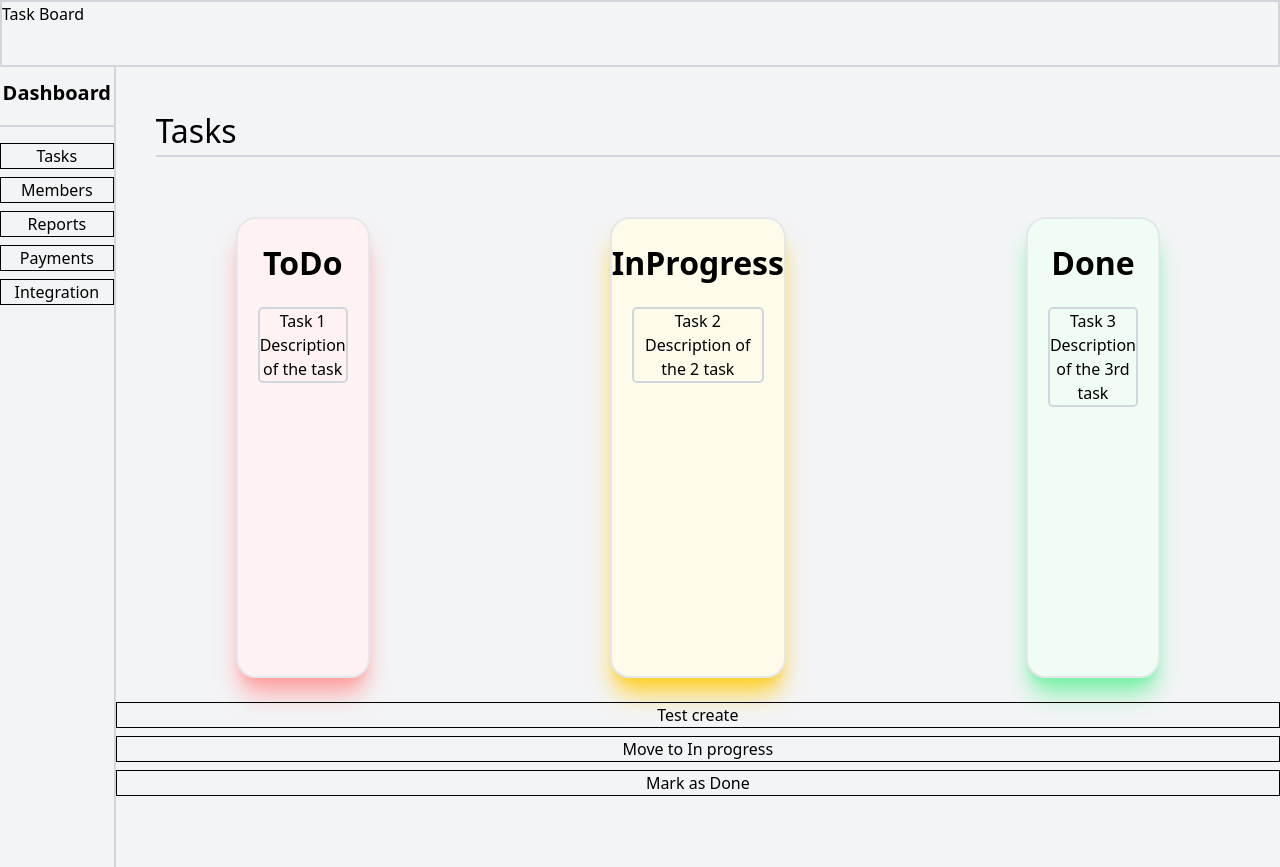
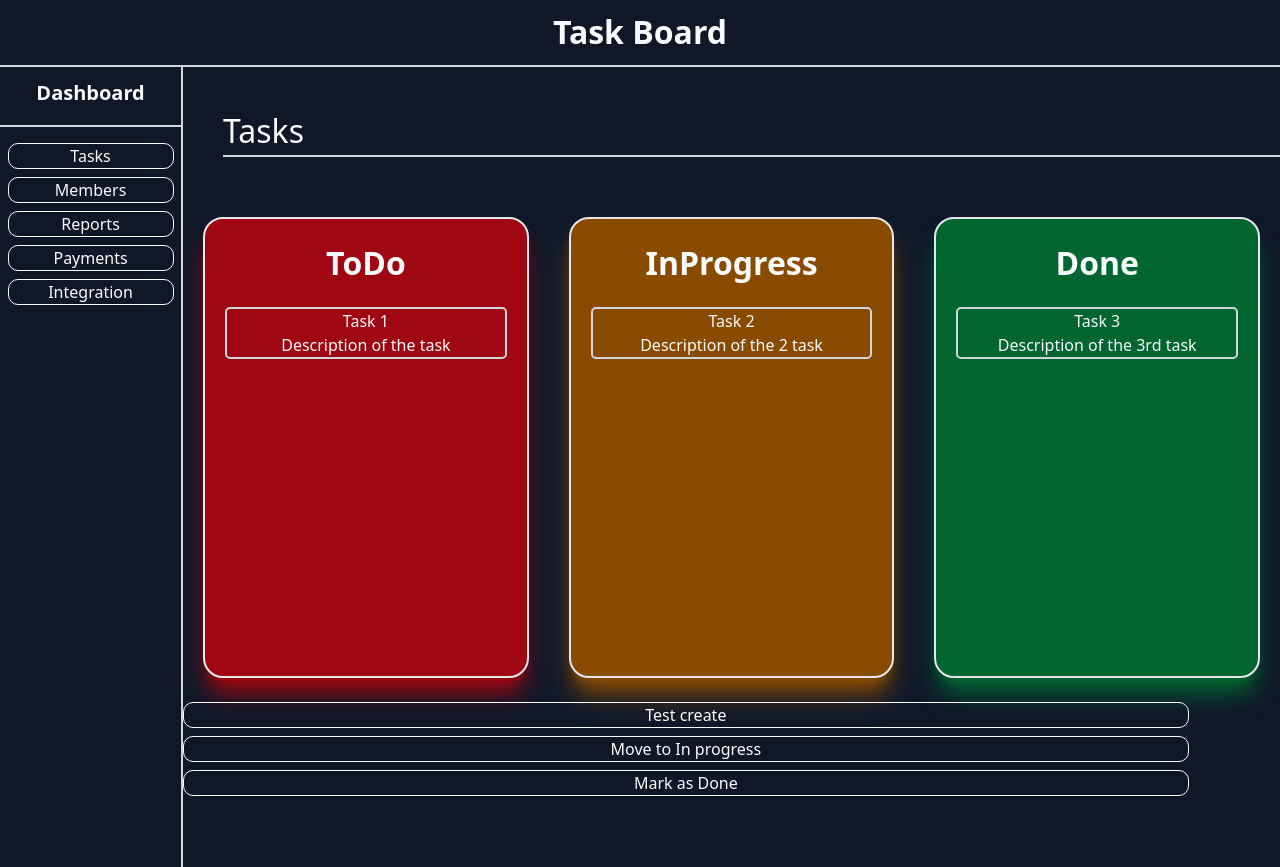
Before and after one commit to FlamingShali/Task-Manager, a React (Vite) app: page / in a window 1280 px wide. Shown: the top 867 px of the page. Built offline with nearby package versions, Linux system fonts and the light colour scheme.

Commit message:
Fixed styling added more dark mode layout, changed position items in header, changed font and text

```diff
--- a/src/App.jsx
+++ b/src/App.jsx
@@ -5,7 +5,7 @@ import SideBar from "./components/SideBar";
 function App() {
   return (
     <>
-      <div className="h-screen flex flex-col bg-gray-100">
+      <div className="h-screen flex flex-col text-gray-50 bg-gray-900">
         <Header />
         <div className="flex h-11/12">
           <SideBar />
--- a/src/components/Button.jsx
+++ b/src/components/Button.jsx
@@ -2,7 +2,7 @@ const Button = ({ children, clickHandler, additionalStyles }) => {
   return (
     <button
       onClick={clickHandler}
-      className={`border-[1px] hover:bg-gray-200 transition-all my-1 ${
+      className={`border-[1px] hover:bg-gray-200 transition-all my-1 w-11/12 rounded-[10px] ${
         !additionalStyles ? "cursor-pointer" : ""
       }`}
     >
--- a/src/components/Header.jsx
+++ b/src/components/Header.jsx
@@ -1,6 +1,6 @@
 const Header = () => {
   return (
-    <nav className="w-full border-[2px] border-gray-300  h-1/12 text-start">
+    <nav className="w-full border-b-[2px] font-bold text-[2rem] items-center flex justify-center border-gray-300  h-1/12 text-start">
       <p>Task Board</p>
     </nav>
   );
--- a/src/components/SideBar.jsx
+++ b/src/components/SideBar.jsx
@@ -6,12 +6,13 @@ const SideBar = () => {
       <h1 className="my-3 text-center font-bold text-xl border-b-[2px] border-gray-300 h-[3rem] ">
         Dashboard
       </h1>
-      <Button>Tasks</Button>
-      <Button>Members</Button>
-      <Button>Reports</Button>
-      <Button>Payments</Button>
-      <Button>Integration</Button>
-
+      <div className="flex flex-col items-center justify-start h-1/2 w-full">
+        <Button>Tasks</Button>
+        <Button>Members</Button>
+        <Button>Reports</Button>
+        <Button>Payments</Button>
+        <Button>Integration</Button>
+      </div>
     </aside>
   );
 };
--- a/src/components/Task.jsx
+++ b/src/components/Task.jsx
@@ -4,8 +4,8 @@ const Task = ({ task, onActiveTask, activeTask }) => {
       <li
         key={task.id}
         onClick={() => onActiveTask(task)}
-        className={`border-[2px] m-5 rounded-[5px] border-gray-300 text-center list-none ${
-          activeTask?.id === task.id ? "bg-gray-300" : ""
+        className={`border-[2px] m-5 rounded-[5px] border-gray-300 text-center list-none transition-all ${
+          activeTask?.id === task.id ? "bg-gray-800" : ""
         } cursor-pointer`}
         draggable="true"
       >
--- a/src/components/TaskColumn.jsx
+++ b/src/components/TaskColumn.jsx
@@ -5,9 +5,9 @@ const TaskColumn = ({ status, children }) => {
     return upperStatus;
   };
 
-  const toDoStyles = "shadow-red-300 shadow-xl bg-red-50";
-  const inProgressStyles = "shadow-amber-300 shadow-xl bg-amber-50";
-  const doneStyles = "shadow-green-300 shadow-xl bg-green-50";
+  const toDoStyles = "shadow-red-800 shadow-xl bg-red-800";
+  const inProgressStyles = "shadow-yellow-800 shadow-xl bg-yellow-800";
+  const doneStyles = "shadow-green-800 shadow-xl bg-green-800";
 
   const additionalStyles = {
     toDo: toDoStyles,
@@ -17,7 +17,7 @@ const TaskColumn = ({ status, children }) => {
 
   return (
     <div
-      className={`w-1/3 mx-30 my-5 border-[2px] border-gray-200 rounded-[20px] ${additionalStyles[status]}`}
+      className={`w-1/3 sm:mx-5 2xl:mx-20 my-5 border-[2px] border-gray-200 rounded-[20px] ${additionalStyles[status]}`}
     >
       <h1 className="text-center font-bold text-[2rem] mt-5">
         {convertedStatus(status)}
--- a/src/index.css
+++ b/src/index.css
@@ -1,5 +1,5 @@
 @import "tailwindcss";
 
 body {
-  background-color: var(--color-gray-100);
+  background-color: var(--color-gray-900);
 }
```
